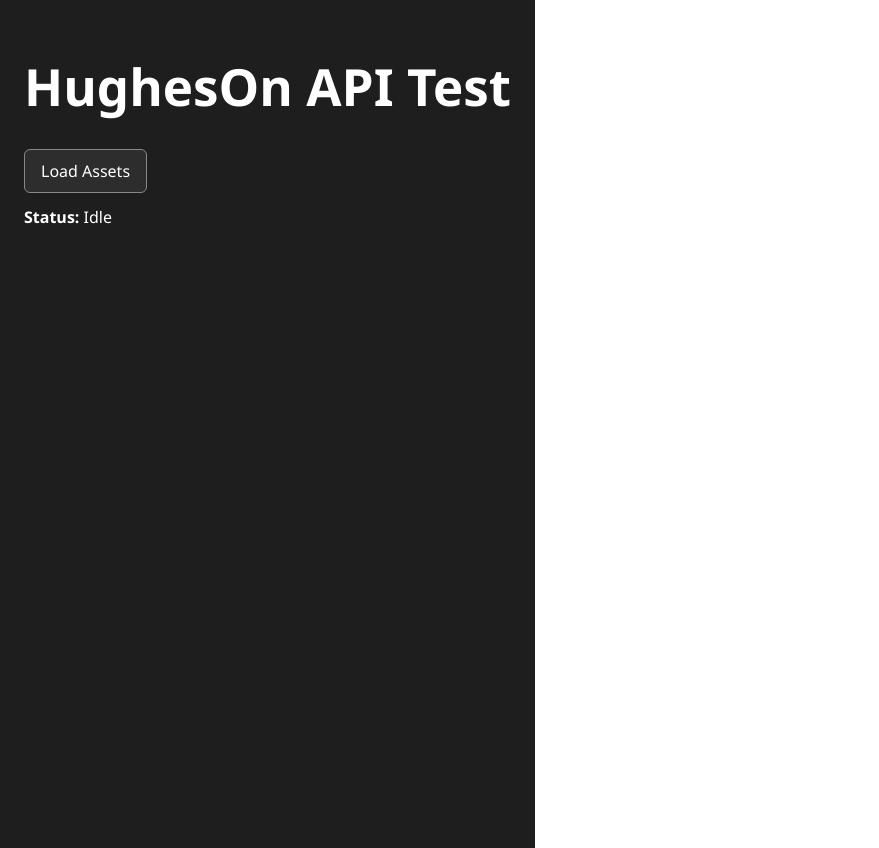
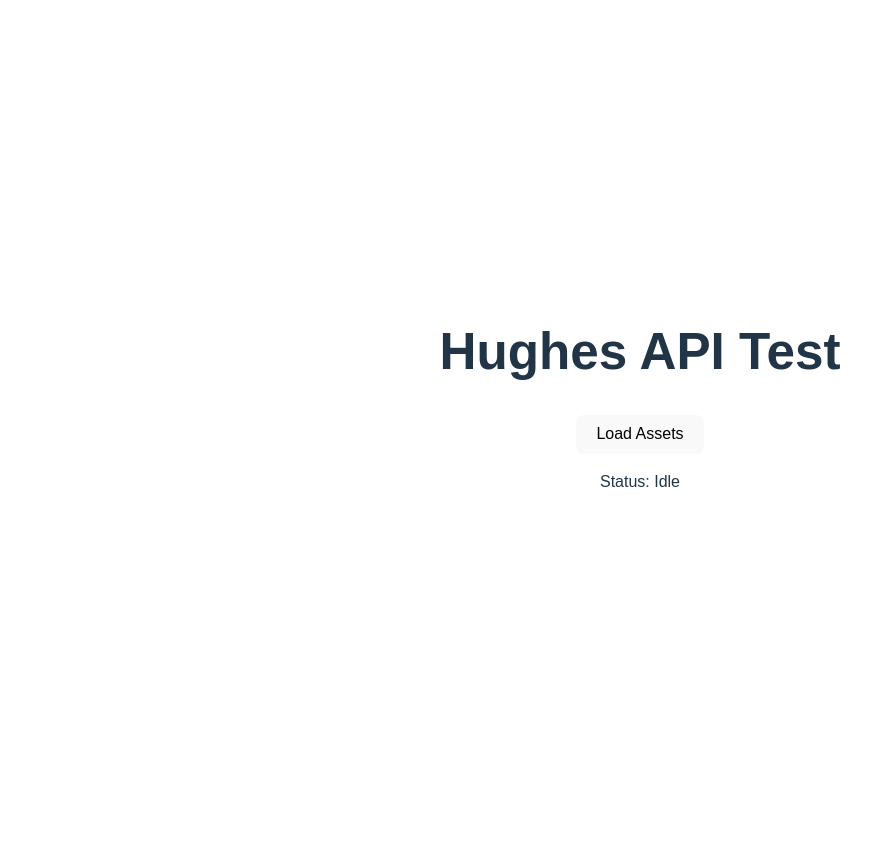
Before and after one commit to taredinger/bsconn-dashboard-TR, a React (Vite) app: page / in a window 1280 px wide. Shown: the whole page, without its empty margins (0-879 px from the left). After the commit the page ends 800 px from the top, so only its background shows below. Built offline with nearby package versions, Linux system fonts and the light colour scheme.

Commit message:
Use SWA proxy for API calls

```diff
--- a/src/App.jsx
+++ b/src/App.jsx
@@ -1,88 +1,50 @@
 import { useState } from "react";
-
-const API_BASE = "https://bsconn-api-tr.azurewebsites.net";
+import "./App.css";
 
 function App() {
-  const [rawResponse, setRawResponse] = useState(null);
   const [status, setStatus] = useState("Idle");
-  const [error, setError] = useState("");
+  const [error, setError] = useState(null);
+  const [assets, setAssets] = useState([]);
 
   const loadAssets = async () => {
-    setError("");
-    setRawResponse(null);
-    setStatus("Fetching assets...");
+    setStatus("Loading...");
+    setError(null);
 
     try {
-      const res = await fetch(`${API_BASE}/api/assets`);
+      const response = await fetch("/api/assets");
 
-      if (!res.ok) {
-        throw new Error(`HTTP ${res.status}`);
+      if (!response.ok) {
+        throw new Error(`HTTP ${response.status}`);
       }
 
-      const json = await res.json();
-      setRawResponse(json);
-      setStatus("Assets loaded ✅");
+      const data = await response.json();
+      setAssets(data);
+      setStatus("Success");
     } catch (err) {
       console.error(err);
-      setError("Failed to load assets");
-      setStatus("Error ❌");
+      setStatus("Error");
+      setError(err.message);
     }
   };
 
   return (
-    <div
-      style={{
-        padding: 24,
-        background: "#1e1e1e",
-        minHeight: "100vh",
-        color: "#ffffff",
-        fontFamily: "Segoe UI, Arial, sans-serif",
-      }}
-    >
-      <h1>HughesOn API Test</h1>
+    <div style={{ padding: "2rem", fontFamily: "sans-serif" }}>
+      <h1>Hughes API Test</h1>
 
-      <button
-        onClick={loadAssets}
-        style={{
-          padding: "10px 16px",
-          fontSize: 16,
-          borderRadius: 6,
-          border: "1px solid #888",
-          background: "#2d2d2d",
-          color: "#fff",
-          cursor: "pointer",
-        }}
-      >
-        Load Assets
-      </button>
+      <button onClick={loadAssets}>Load Assets</button>
 
-      <p style={{ marginTop: 12 }}>
-        <strong>Status:</strong> {status}
-      </p>
+      <p>Status: {status}</p>
 
-      {error && <p style={{ color: "#ff6b6b" }}>{error}</p>}
+      {error && (
+        <p style={{ color: "red" }}>
+          Failed to load assets: {error}
+        </p>
+      )}
 
-      {rawResponse && (
-        <>
-          <h2>Raw API Response</h2>
-          <pre
-            style={{
-              maxHeight: 500,
-              overflow: "auto",
-              textAlign: "left",
-              border: "1px solid #444",
-              padding: 16,
-              background: "#111",
-              color: "#d4d4d4",
-              fontSize: 13,
-              fontFamily: "Consolas, Monaco, 'Courier New', monospace",
-              lineHeight: 1.4,
-              borderRadius: 6,
-            }}
-          >
-            {JSON.stringify(rawResponse, null, 2)}
-          </pre>
-        </>
+      {assets.length > 0 && (
+        <pre style={{ marginTop: "1rem", textAlign: "left" }}>
+          {JSON.stringify(assets, null, 2)}
+        </pre>
       )}
     </div>
   );
```
